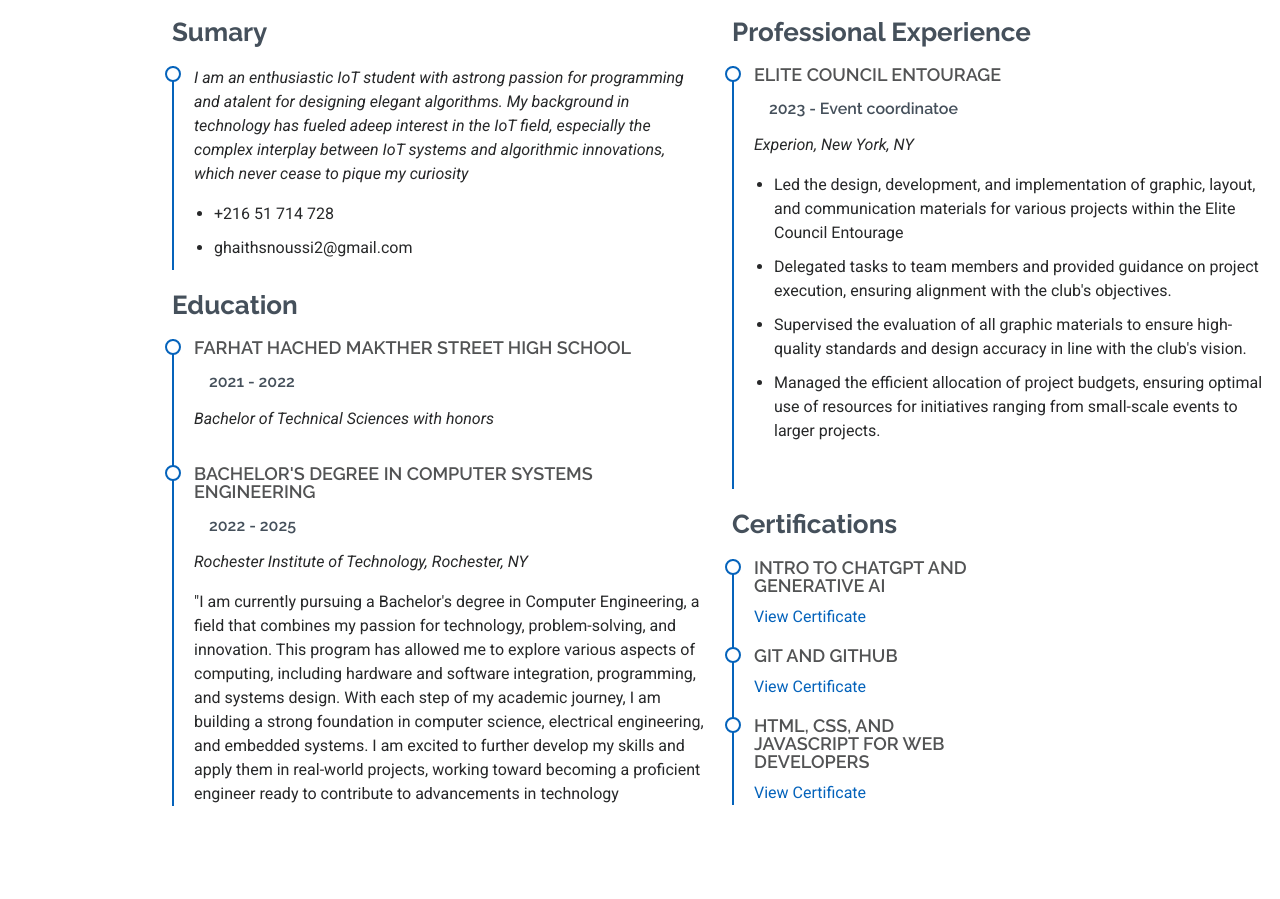
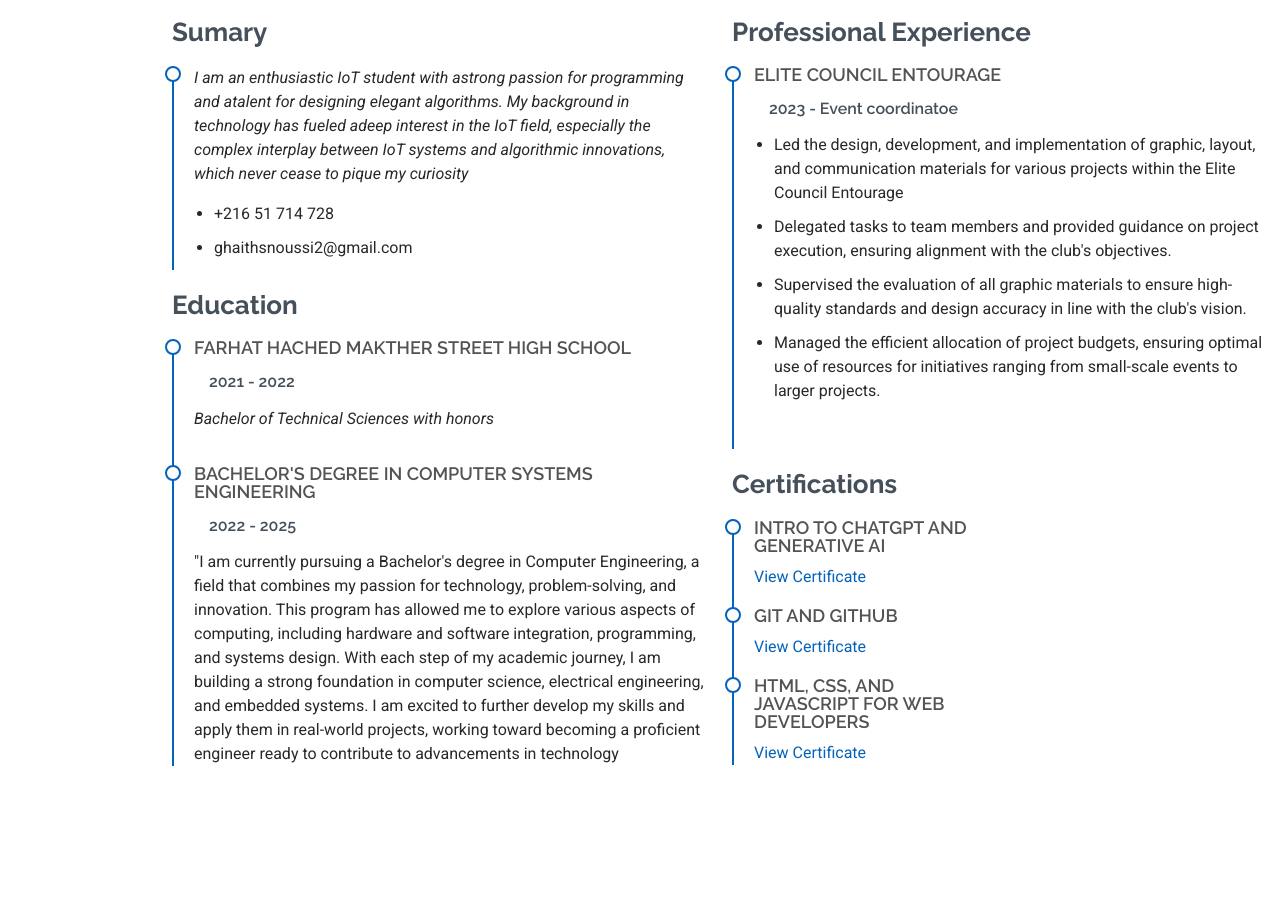
Before and after one commit to snoussighaith/Portfolio, a plain HTML site: page index.html in a window 1280 px wide. Shown: the part 2380-3279 px from the top of the page. Drawn offline with Linux system fonts and the light colour scheme.

Commit message:
second update

```diff
--- a/index.html
+++ b/index.html
@@ -268,7 +268,7 @@
             <div class="resume-item">
               <h4>Bachelor's degree in computer systems engineering
               <h5>2022 - 2025</h5>
-              <p><em>Rochester Institute of Technology, Rochester, NY</em></p>
+
               <p>"I am currently pursuing a Bachelor's degree in Computer Engineering, a field that combines my passion for technology, problem-solving, and innovation. This program has allowed me to explore various aspects of computing, including hardware and software integration, programming, and systems design. With each step of my academic journey, I am building a strong foundation in computer science, electrical engineering, and embedded systems. I am excited to further develop my skills and apply them in real-world projects, working toward becoming a proficient engineer ready to contribute to advancements in technology</p>
             </div><!-- Edn Resume Item -->
 
@@ -279,7 +279,7 @@
             <div class="resume-item">
               <h4>Elite Council Entourage</h4>
               <h5>2023 - Event coordinatoe</h5>
-              <p><em>Experion, New York, NY </em></p>
+
               <ul>
                 <li>Led the design, development, and implementation of graphic, layout, and communication materials for various projects within the Elite Council Entourage</li>
                 <li>Delegated tasks to team members and provided guidance on project execution, ensuring alignment with the club's objectives. </li>
```
